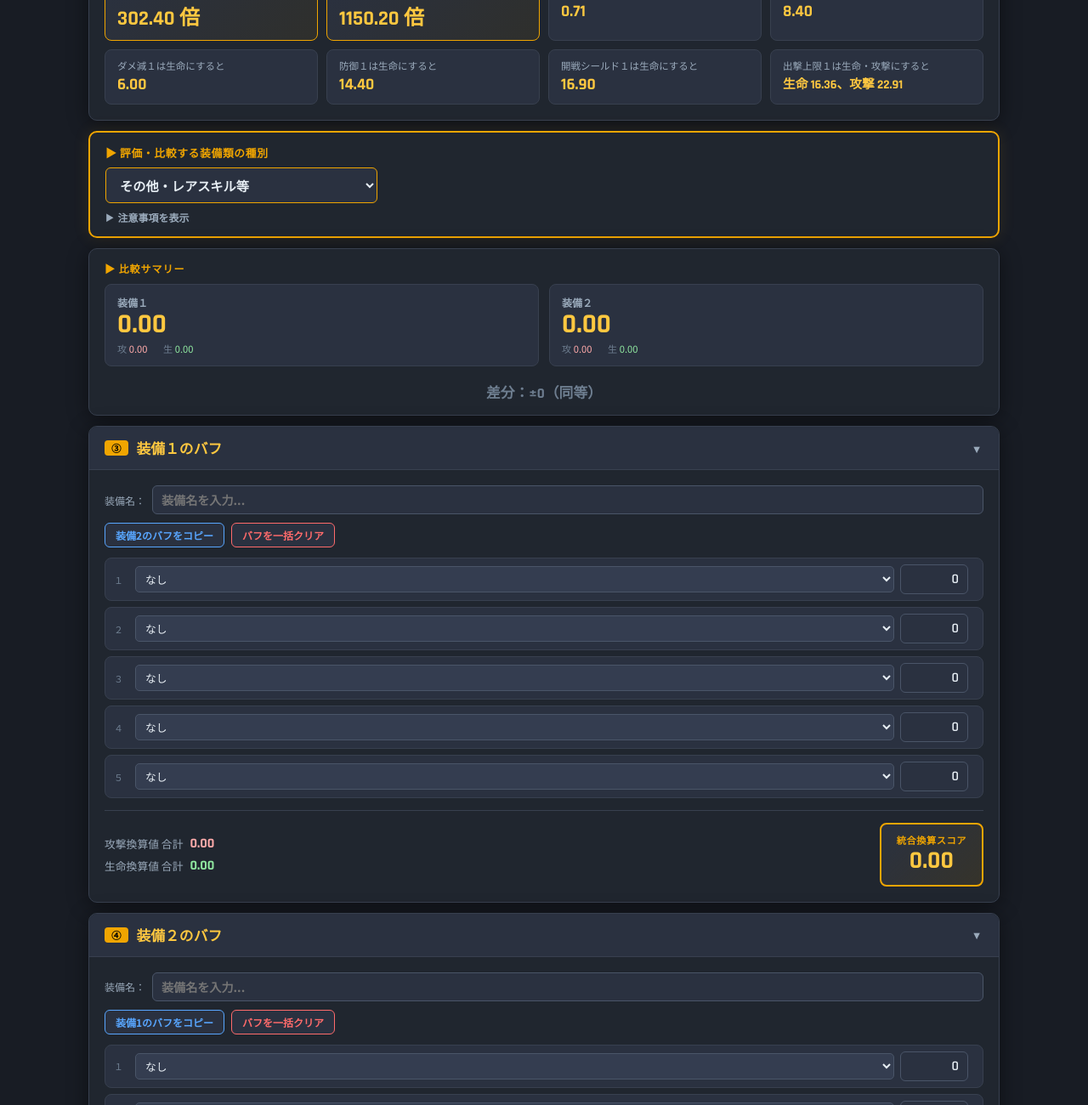
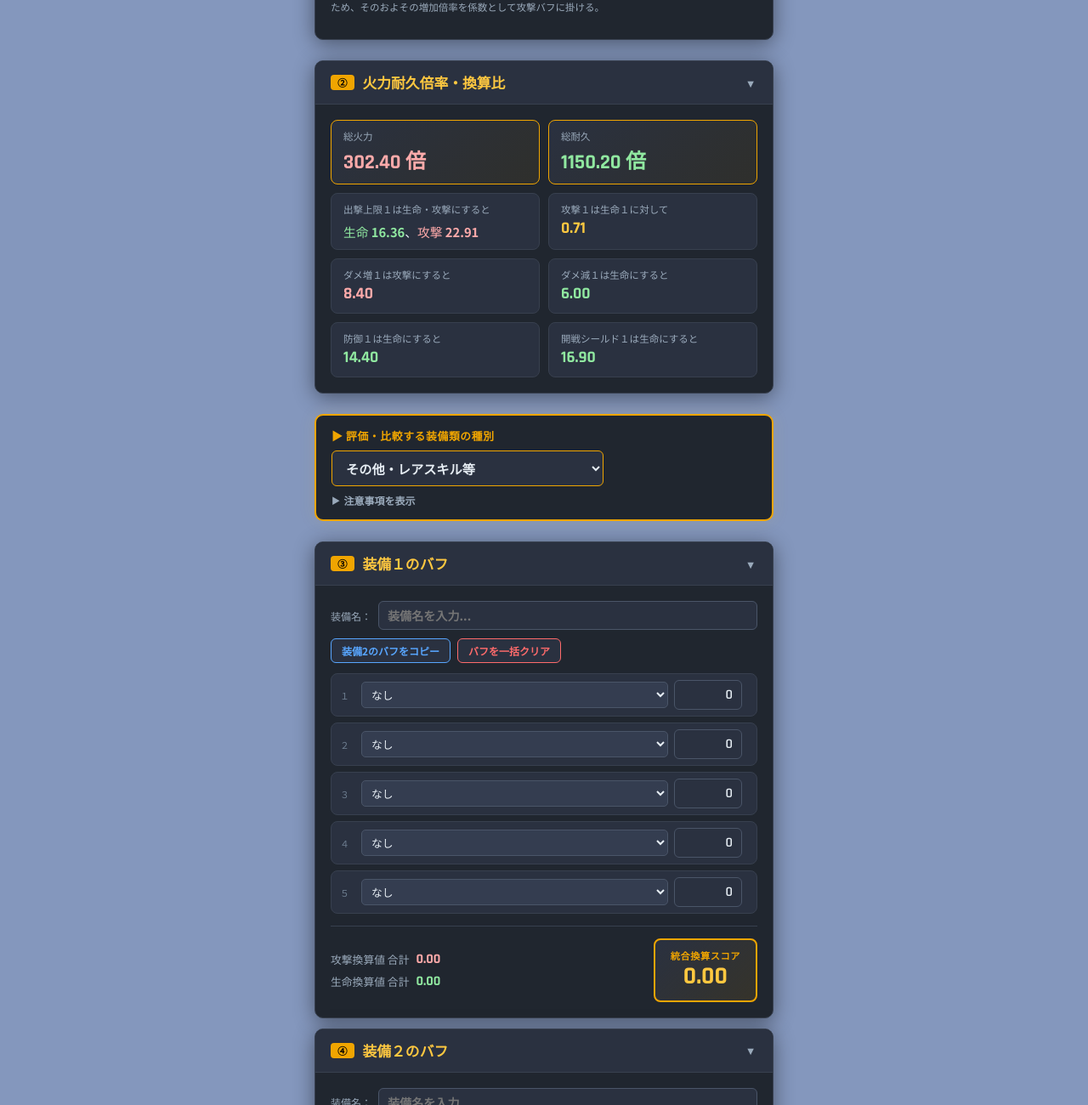
Before and after one commit to va-naporilab/equipmentbuff-evaluator, a plain HTML site: page index.html in a window 1280 px wide. Shown: the part 720-2020 px from the top of the page at 85% size. Drawn offline with Linux system fonts and the light colour scheme.

Commit message:
Update index.html

```diff
--- a/index.html
+++ b/index.html
@@ -8,7 +8,7 @@
   @import url('https://fonts.googleapis.com/css2?family=Noto+Sans+JP:wght@300;400;500;700;900&family=Rajdhani:wght@500;600;700&display=swap');
 
   :root {
-    --bg: #181c24;
+    --bg: #8497bd;
     --bg2: #20262f;
     --bg3: #2a3140;
     --bg4: #343d50;
@@ -53,12 +53,15 @@
   .main-wrap {
     max-width: 1100px; margin: 0 auto;
     padding: 18px 14px 0;
-    display: flex; flex-direction: column; gap: 12px;
+    display: flex; flex-direction: column; gap: 24px;
+    align-items: center;
   }
 
   .card {
     background: var(--bg2); border: 1px solid var(--border);
     border-radius: var(--card-radius); box-shadow: var(--shadow); overflow: hidden;
+    width: 100%;
+    max-width: 540px;
   }
   .card-header {
     display: flex; align-items: center; gap: 10px;
@@ -101,7 +104,7 @@
   .yn-note { font-size: 0.72rem; color: var(--text2); margin-bottom: 10px; line-height: 1.65; }
   .section-sep { border: none; border-top: 1px solid var(--border); margin: 14px 0; }
 
-  .scores-grid { display: grid; grid-template-columns: repeat(auto-fill, minmax(215px, 1fr)); gap: 10px; }
+  .scores-grid { display: grid; grid-template-columns: repeat(2, 1fr); gap: 10px; }
   .score-item { background: var(--bg3); border-radius: 8px; padding: 10px 14px; border: 1px solid var(--border); }
   .score-item .s-label { font-size: 0.72rem; color: var(--text2); margin-bottom: 2px; }
   .score-item .s-value { font-family: 'Rajdhani', monospace; font-size: 1.2rem; font-weight: 700; color: var(--accent2); }
@@ -112,6 +115,9 @@
     background: var(--bg2); border: 2px solid var(--accent);
     border-radius: var(--card-radius); padding: 14px 18px;
     box-shadow: 0 0 20px rgba(240,165,0,0.1);
+    width: 100%;
+    max-width: 540px;
+    align-self: center;
   }
   .equip-type-wrap > label { display: block; font-size: 0.8rem; color: var(--accent); font-weight: 700; margin-bottom: 8px; letter-spacing: 0.05em; }
   .equip-type-wrap select {
@@ -128,6 +134,9 @@
   .compare-banner {
     background: var(--bg2); border: 1px solid var(--border);
     border-radius: var(--card-radius); padding: 14px 18px; box-shadow: var(--shadow);
+    width: 100%;
+    max-width: 540px;
+    align-self: center;
   }
   .compare-banner .cb-title { font-size: 0.75rem; color: var(--accent); font-weight: 700; letter-spacing: 0.08em; margin-bottom: 10px; }
   .compare-grid { display: grid; grid-template-columns: 1fr 1fr; gap: 12px; }
@@ -236,10 +245,52 @@
   .integrated-score .is-label { font-size: 0.7rem; color: var(--accent); font-weight: 700; letter-spacing: 0.05em; }
   .integrated-score .is-val { font-family: 'Rajdhani', monospace; font-size: 1.8rem; font-weight: 700; color: var(--accent2); line-height: 1.2; }
 
+  #card2 {
+    display: flex;
+    flex-direction: column;
+  }
+
+  #card2 .card-body {
+    display: flex;
+    flex-direction: column;
+  }
+
+  .cards-row {
+    display: flex;
+    gap: 12px;
+    align-items: flex-start;
+    width: 100%;
+    justify-content: center;
+    flex-wrap: wrap;
+  }
+
+  .score-item.fire { color: var(--text); }
+  .score-item.fire .s-value { color: var(--red2); }
+  .score-item.durable { color: var(--text); }
+  .score-item.durable .s-value { color: var(--green2); }
+  .score-item.neutral .s-value { color: var(--accent2); }
+
+  .score-item.split { display: flex; flex-direction: column; gap: 6px; }
+  .score-item.split .s-value { font-size: 1rem; }
+  .score-item.big.split .s-value { font-size: 1.2rem; }
+
+  @media (max-width: 900px) {
+    .cards-row {
+      flex-direction: row;
+    }
+    .cards-row .card {
+      max-width: 540px;
+    }
+  }
+
   @media (max-width: 600px) {
     .buff-row { grid-template-columns: 1fr 70px auto; }
-    .scores-grid, .compare-grid { grid-template-columns: 1fr; }
+    .compare-grid { grid-template-columns: 1fr; }
     .compare-diff { grid-column: span 1; }
+  }
+
+  @media (max-width: 400px) {
+    .scores-grid { grid-template-columns: 1fr; }
   }
 </style>
 </head>
@@ -339,26 +390,26 @@
     </div>
   </div>
 
-  <!-- ② 換算値・強さ表示 -->
+  <!-- ② 火力耐久倍率・換算比 -->
   <div class="card" id="card2">
     <div class="card-header" onclick="toggleCard('card2')">
       <span class="card-badge">②</span>
-      <span class="card-title">換算値・強さ表示</span>
+      <span class="card-title">火力耐久倍率・換算比</span>
       <span class="collapse-icon">▼</span>
     </div>
     <div class="card-body">
       <div class="scores-grid">
-        <div class="score-item big"><div class="s-label">総火力</div><div class="s-value" id="disp_tfp">—</div></div>
-        <div class="score-item big"><div class="s-label">総耐久</div><div class="s-value" id="disp_tdur">—</div></div>
-        <div class="score-item"><div class="s-label">攻撃１は生命１に対して</div><div class="s-value" id="disp_scoreATKhp">—</div></div>
-        <div class="score-item"><div class="s-label">ダメ増１は攻撃にすると</div><div class="s-value" id="disp_scoreDMGInc">—</div></div>
-        <div class="score-item"><div class="s-label">ダメ減１は生命にすると</div><div class="s-value" id="disp_scoreDMGDec">—</div></div>
-        <div class="score-item"><div class="s-label">防御１は生命にすると</div><div class="s-value" id="disp_scoreDEF">—</div></div>
-        <div class="score-item"><div class="s-label">開戦シールド１は生命にすると</div><div class="s-value" id="disp_scoreShield">—</div></div>
-        <div class="score-item"><div class="s-label">出撃上限１は生命・攻撃にすると</div><div class="s-value" id="disp_scoreMS" style="font-size:0.92rem">—</div></div>
-        <div class="score-item" id="score_affin_item" style="display:none"><div class="s-label">相性防御１は生命にすると</div><div class="s-value" id="disp_scoreAffinDEF">—</div></div>
-        <div class="score-item" id="score_crtrate_item" style="display:none"><div class="s-label">会心率加算１は攻撃にすると</div><div class="s-value" id="disp_scoreCrtRate">—</div></div>
-        <div class="score-item" id="score_crtdmg_item" style="display:none"><div class="s-label">会心ダメ１は攻撃にすると</div><div class="s-value" id="disp_scoreCrtDMG">—</div></div>
+        <div class="score-item big fire"><div class="s-label">総火力</div><div class="s-value" id="disp_tfp">—</div></div>
+        <div class="score-item big durable"><div class="s-label">総耐久</div><div class="s-value" id="disp_tdur">—</div></div>
+        <div class="score-item split"><div class="s-label">出撃上限１は生命・攻撃にすると</div><div id="disp_scoreMS" style="font-size:0.92rem">—</div></div>
+        <div class="score-item neutral"><div class="s-label">攻撃１は生命１に対して</div><div class="s-value" id="disp_scoreATKhp">—</div></div>
+        <div class="score-item fire"><div class="s-label">ダメ増１は攻撃にすると</div><div class="s-value" id="disp_scoreDMGInc">—</div></div>
+        <div class="score-item durable"><div class="s-label">ダメ減１は生命にすると</div><div class="s-value" id="disp_scoreDMGDec">—</div></div>
+        <div class="score-item durable"><div class="s-label">防御１は生命にすると</div><div class="s-value" id="disp_scoreDEF">—</div></div>
+        <div class="score-item durable"><div class="s-label">開戦シールド１は生命にすると</div><div class="s-value" id="disp_scoreShield">—</div></div>
+        <div class="score-item durable" id="score_affin_item" style="display:none"><div class="s-label">相性防御１は生命にすると</div><div class="s-value" id="disp_scoreAffinDEF">—</div></div>
+        <div class="score-item fire" id="score_crtrate_item" style="display:none"><div class="s-label">会心率加算１は攻撃にすると</div><div class="s-value" id="disp_scoreCrtRate">—</div></div>
+        <div class="score-item fire" id="score_crtdmg_item" style="display:none"><div class="s-label">会心ダメ１は攻撃にすると</div><div class="s-value" id="disp_scoreCrtDMG">—</div></div>
       </div>
     </div>
   </div>
@@ -389,6 +440,29 @@
     </details>
   </div>
 
+  <!-- ③ 装備１ / ④ 装備２ -->
+  <div class="cards-row">
+  <!-- ③ 装備１ -->
+  <div class="card" id="card3">
+    <div class="card-header" onclick="toggleCard('card3')">
+      <span class="card-badge">③</span>
+      <span class="card-title" id="card3_title">装備１のバフ</span>
+      <span class="collapse-icon">▼</span>
+    </div>
+    <div class="card-body" id="equip1_body"></div>
+  </div>
+
+  <!-- ④ 装備２ -->
+  <div class="card" id="card4">
+    <div class="card-header" onclick="toggleCard('card4')">
+      <span class="card-badge">④</span>
+      <span class="card-title" id="card4_title">装備２のバフ</span>
+      <span class="collapse-icon">▼</span>
+    </div>
+    <div class="card-body" id="equip2_body"></div>
+  </div>
+  </div>
+
   <!-- 比較サマリー -->
   <div class="compare-banner">
     <div class="cb-title">▶ 比較サマリー</div>
@@ -411,26 +485,6 @@
       </div>
       <div class="compare-diff" id="cmp_diff">差分：—</div>
     </div>
-  </div>
-
-  <!-- ③ 装備１ -->
-  <div class="card" id="card3">
-    <div class="card-header" onclick="toggleCard('card3')">
-      <span class="card-badge">③</span>
-      <span class="card-title" id="card3_title">装備１のバフ</span>
-      <span class="collapse-icon">▼</span>
-    </div>
-    <div class="card-body" id="equip1_body"></div>
-  </div>
-
-  <!-- ④ 装備２ -->
-  <div class="card" id="card4">
-    <div class="card-header" onclick="toggleCard('card4')">
-      <span class="card-badge">④</span>
-      <span class="card-title" id="card4_title">装備２のバフ</span>
-      <span class="collapse-icon">▼</span>
-    </div>
-    <div class="card-body" id="equip2_body"></div>
   </div>
 
 </div>
@@ -536,7 +590,7 @@ function updateScoreDisplay() {
   document.getElementById('disp_scoreDMGDec').textContent = fmt(R.scoreDMGDec);
   document.getElementById('disp_scoreDEF').textContent    = fmt(R.scoreDEF);
   document.getElementById('disp_scoreShield').textContent = fmt(R.scoreShield);
-  document.getElementById('disp_scoreMS').innerHTML = '生命 <b>' + fmt(R.scoreMShp) + '</b>、攻撃 <b>' + fmt(R.scoreMSatk) + '</b>';
+  document.getElementById('disp_scoreMS').innerHTML = '<span style="color:var(--green2)">生命 <b>' + fmt(R.scoreMShp) + '</b></span>、<span style="color:var(--red2)">攻撃 <b>' + fmt(R.scoreMSatk) + '</b></span>';
   const showAff = state.toggle_aff, showCrt = state.toggle_crt;
   document.getElementById('score_affin_item').style.display   = showAff ? '' : 'none';
   document.getElementById('score_crtrate_item').style.display = showCrt ? '' : 'none';
```
